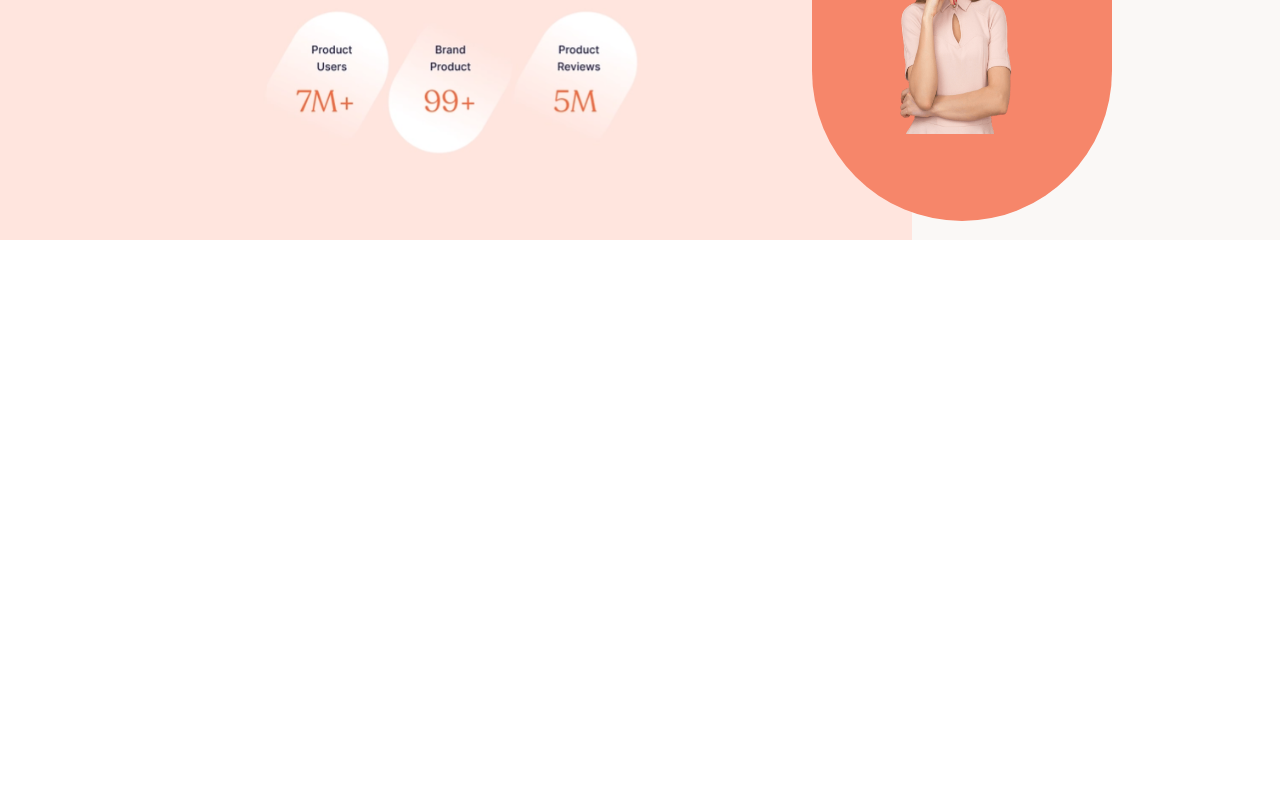
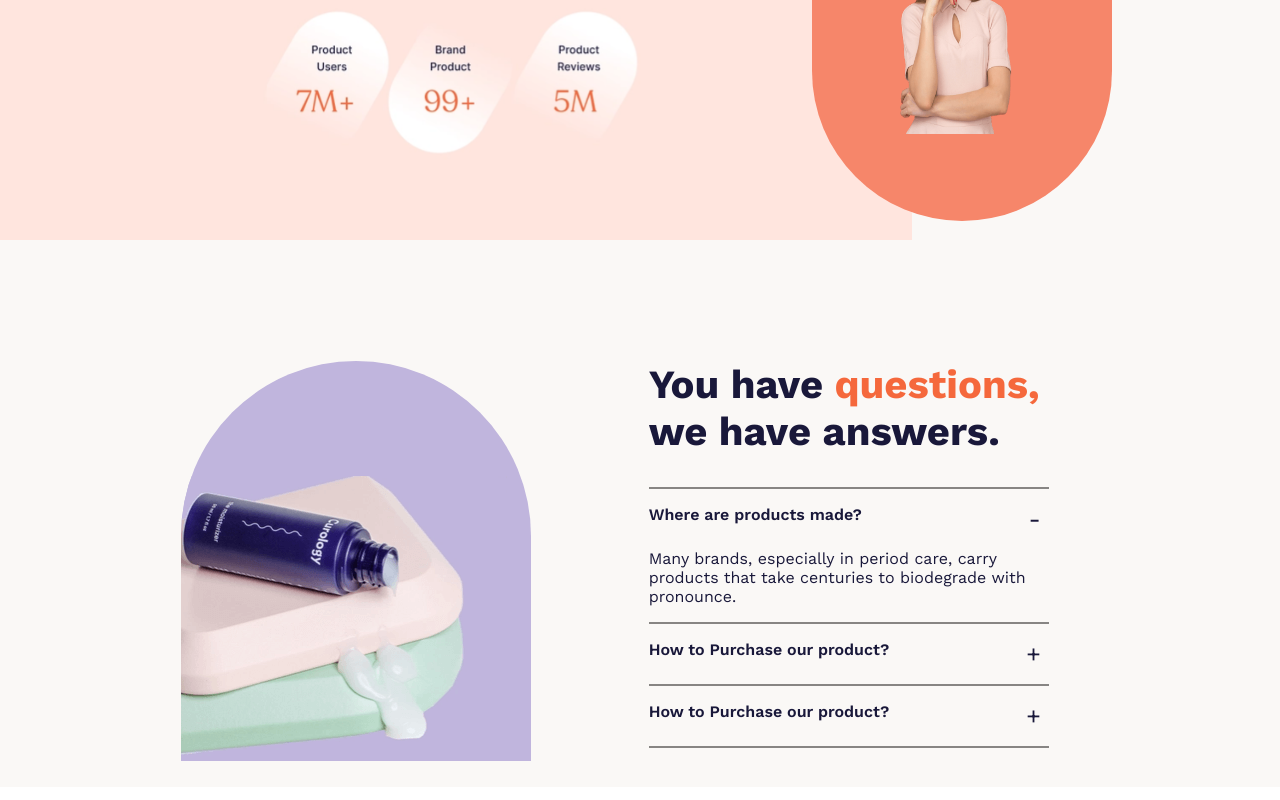
Before and after one commit to Owobilum/glow, a React (Create React App) app: page / in a window 1280 px wide. Shown: the part 2158-2958 px from the top of the page. Before the commit the page ends 2430 px from the top, so only its background shows below. Built offline with nearby package versions, Linux system fonts and the light colour scheme.

Commit message:
build faq component

```diff
--- /dev/null
+++ b/src/components/accordion/Accordion.jsx
@@ -0,0 +1,56 @@
+import { useEffect, useState } from 'react';
+
+import styles from './Accordion.module.css';
+
+const questions = [
+  'Where are products made?',
+  'How to Purchase our product?',
+  'How to Purchase our product?',
+];
+
+const Item = ({ index, question }) => {
+  const [isActive, setIsActive] = useState(false);
+
+  useEffect(() => {
+    index === 1 && setIsActive(true);
+  }, [index]);
+
+  return (
+    <div
+      className={styles.item_box}
+      style={index % 2 === 0 ? { border: 'none' } : {}}
+    >
+      <div className={styles.item_head}>
+        <p className={styles.item_question}>{question}</p>
+        <p
+          className={styles.item_btn}
+          onClick={() => setIsActive((prev) => !prev)}
+        >
+          {isActive ? '-' : '+'}
+        </p>
+      </div>
+      {isActive && (
+        <div className={styles.item_content}>
+          Many brands, especially in period care, carry products that take
+          centuries to biodegrade with pronounce.{' '}
+        </div>
+      )}
+    </div>
+  );
+};
+
+const Accordion = () => {
+  return (
+    <div className={styles.container}>
+      <h5 className={styles.heading}>
+        You have <span className={styles.highlight}>questions,</span> we have
+        answers.
+      </h5>
+      {questions?.map((question, index) => (
+        <Item key={index} question={question} index={index + 1} />
+      ))}
+    </div>
+  );
+};
+
+export default Accordion;
--- /dev/null
+++ b/src/components/accordion/Accordion.module.css
@@ -0,0 +1,34 @@
+.container {
+  max-width: 450px;
+  color: var(--clr_secondary);
+}
+.heading {
+  font-size: 2.5rem;
+  margin-bottom: 2rem;
+}
+.highlight {
+  color: var(--clr_primary);
+}
+
+/* ITEM */
+.item_box {
+  border-top: 2px solid var(--clr_gray);
+  border-bottom: 2px solid var(--clr_gray);
+  padding: 1rem 0;
+  max-width: 400px;
+}
+.item_head {
+  display: flex;
+  justify-content: space-between;
+  padding-right: 0.5rem;
+}
+.item_question {
+  font-weight: 600;
+}
+.item_content {
+  padding-top: 1rem;
+}
+.item_btn {
+  cursor: pointer;
+  font-size: 1.5rem;
+}
--- /dev/null
+++ b/src/components/sections/faq/Faq.jsx
@@ -0,0 +1,20 @@
+import styles from './Faq.module.css';
+import lotionImg from '../../../images/faq_lotion.png';
+import Accordion from '../../accordion/Accordion';
+
+const Faq = () => {
+  return (
+    <section className={styles.root}>
+      <div className={styles.left_column}>
+        <div className={styles.left_box}>
+          <img src={lotionImg} alt="lotion" />
+        </div>
+      </div>
+      <div className={styles.right_column}>
+        <Accordion />
+      </div>
+    </section>
+  );
+};
+
+export default Faq;
--- /dev/null
+++ b/src/components/sections/faq/Faq.module.css
@@ -0,0 +1,22 @@
+.root {
+  background-color: var(--clr_bg_light);
+  padding: 2% 5%;
+  position: relative;
+  top: -2rem;
+  display: flex;
+  justify-content: space-evenly;
+}
+.left_column {
+  width: 350px;
+  height: 400px;
+  overflow: hidden;
+  border-top-left-radius: 9999px;
+  border-top-right-radius: 9999px;
+  background-color: var(--clr_lavender);
+  display: flex;
+  flex-direction: column;
+  justify-content: flex-end;
+}
+.left_box {
+  position: relative;
+}
--- a/src/components/sections/natural_beauty/NaturalBeauty.module.css
+++ b/src/components/sections/natural_beauty/NaturalBeauty.module.css
@@ -1,6 +1,7 @@
 .container {
   display: flex;
   padding-right: 5%;
+  padding-bottom: 6rem;
   background-color: var(--clr_bg_light);
   position: relative;
   top: -2rem;
@@ -22,7 +23,6 @@
   right: -200px;
   display: flex;
   flex-direction: column;
-  /* justify-content: flex-end; */
   justify-content: center;
 }
 .left_box {
--- a/src/pages/home/Home.jsx
+++ b/src/pages/home/Home.jsx
@@ -1,4 +1,5 @@
 import Header from '../../components/header/Header';
+import Faq from '../../components/sections/faq/Faq';
 import Hero from '../../components/sections/hero/Hero';
 import HeroBottom from '../../components/sections/hero_bottom/HeroBottom';
 import NaturalBeauty from '../../components/sections/natural_beauty/NaturalBeauty';
@@ -12,6 +13,7 @@ const Home = () => {
       <HeroBottom />
       <Trending />
       <NaturalBeauty />
+      <Faq />
     </main>
   );
 };
```
Also changed, not shown: src/images/faq_lotion.png (added).
